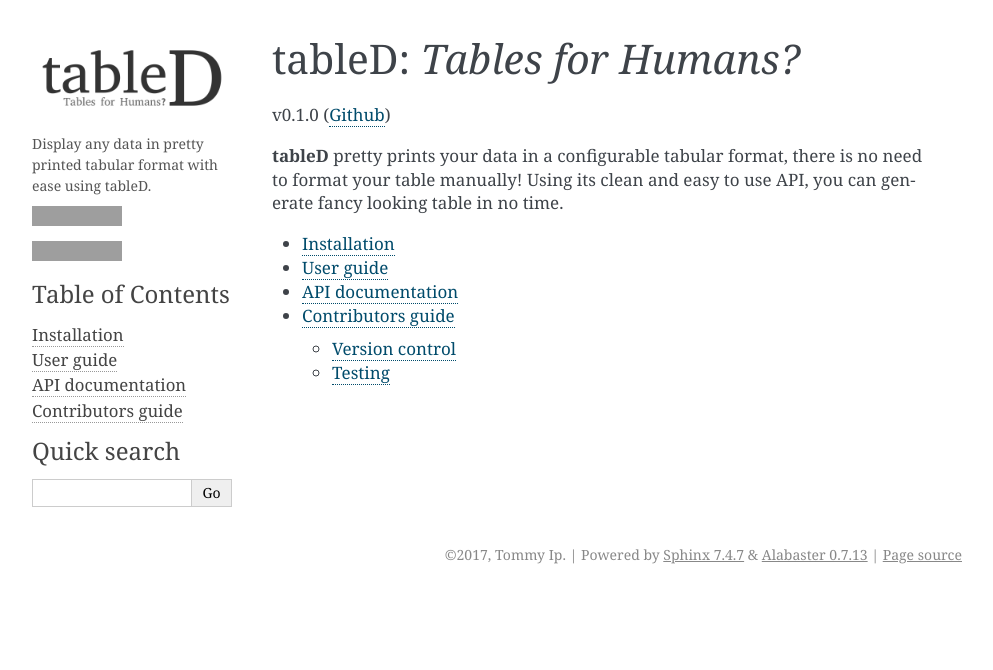
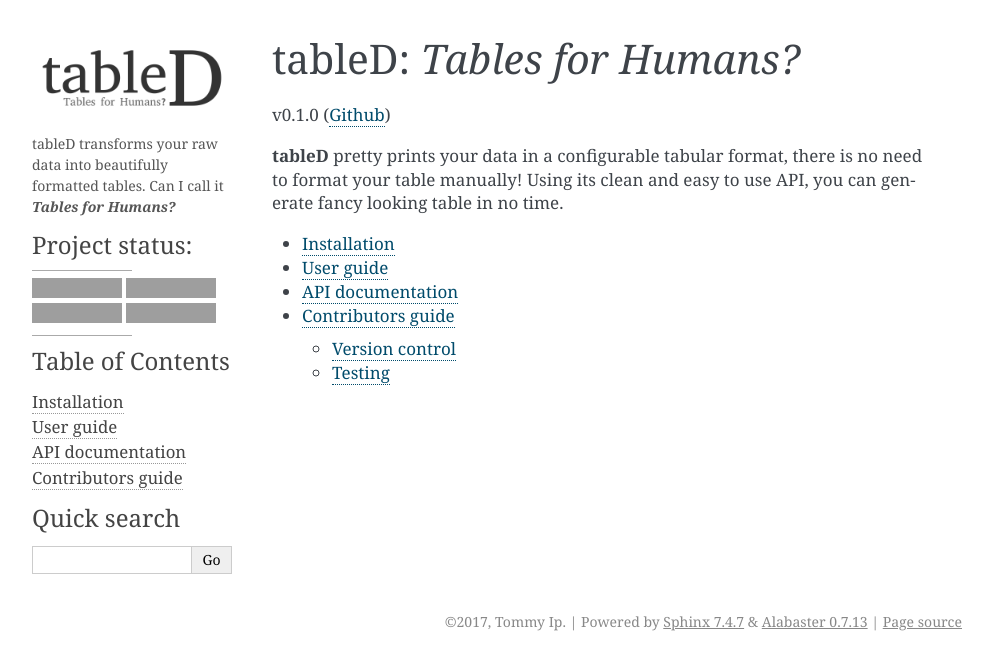
Before and after one commit to tommyip/tabled, a Sphinx documentation site: the page built from docs/index.rst, in a window 1280 px wide. Shown: the top 670 px of the page, without its empty margins (148-1141 px from the left). Built offline with Sphinx 7.4.7, drawn with Linux system fonts in a browser that asks for light colours; grey boxes are pictures that could not be loaded.

Commit message:
docs: Update sidebar with new badges and project summary.

```diff
--- a/docs/.templates/sidebar.html
+++ b/docs/.templates/sidebar.html
@@ -1,13 +1,14 @@
 <p>
-  Display any data in pretty printed tabular format with ease using tableD.
+  tableD transforms your raw data into beautifully formatted tables. Can I
+  call it <b><i>Tables for Humans?</i></b>
 </p>
-<p>
-  <iframe src="https://readthedocs.org/projects/tabled/badge/?version=latest"
-  allowtransparency="true" frameborder="0" scrolling="0" width="200" height="20">
-  </iframe>
-</p>
-<p>
-  <iframe src="https://img.shields.io/badge/license-MIT-blue.svg"
-  allowtransparency="true" frameborder="0" scrolling="0" width="200" height="20">
-  </iframe>
-</p>
+
+<h3>
+  Project status:
+</h3>
+<hr>
+<img src="https://travis-ci.org/tommyip/tabled.svg?branch=master" alt="Tavis CI" border="0">
+<img src="https://coveralls.io/repos/github/tommyip/tabled/badge.svg?branch=master" alt="Coveralls">
+<img src="https://readthedocs.org/projects/tabled/badge/?version=latest" alt="Read The Docs">
+<img src="https://img.shields.io/badge/license-MIT-blue.svg" alt="MIT license">
+<hr>
```
